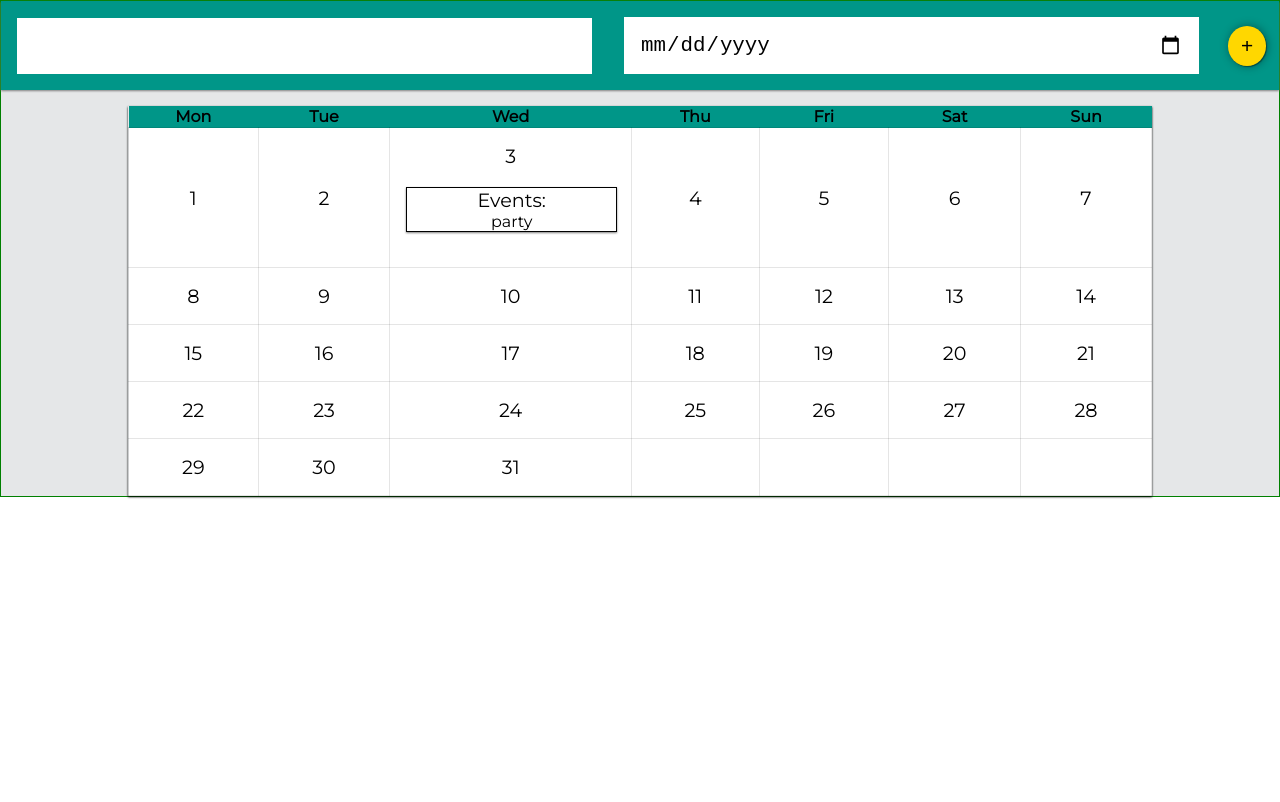
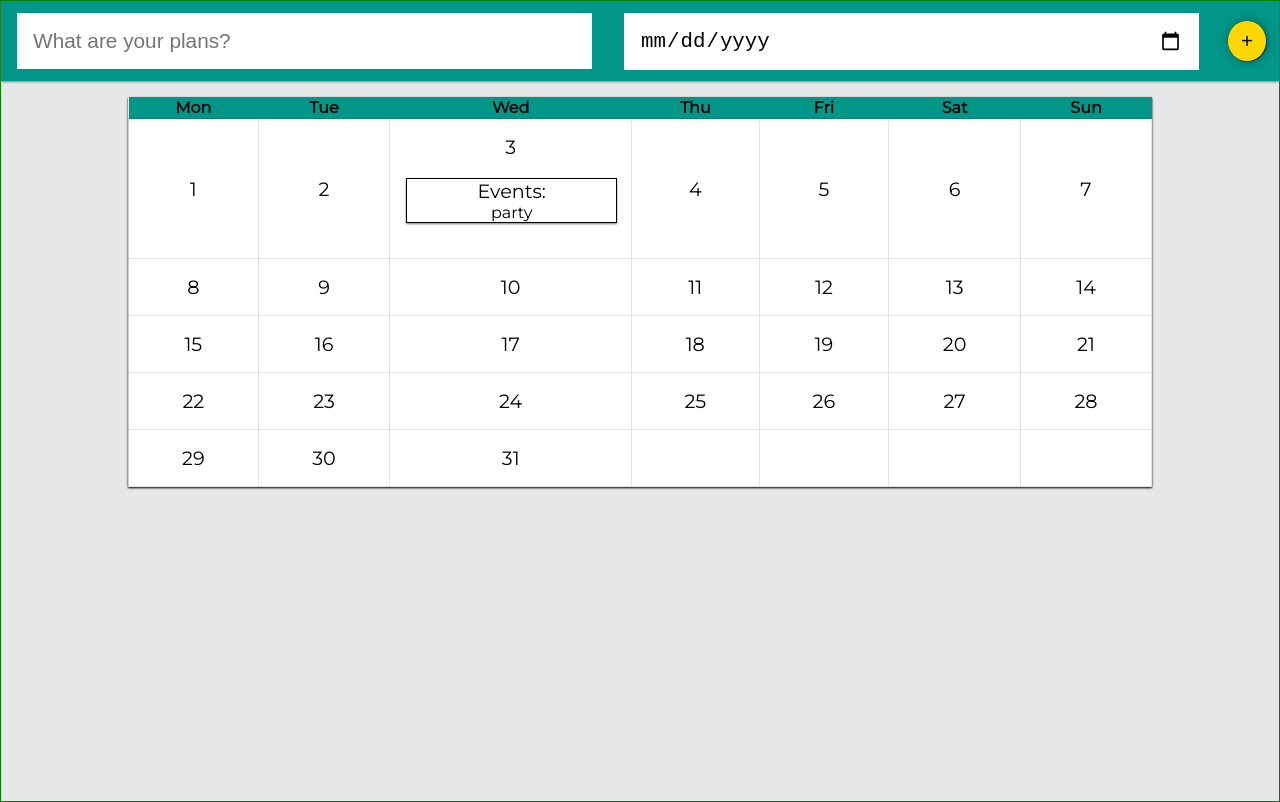
Before and after one commit to akinsho/react-event-planner, a React (Create React App) app: page / in a window 1280 px wide. Built offline with nearby package versions, Linux system fonts and the light colour scheme.

Commit message:
Fix styling to fill the page

```diff
--- a/src/components/App.js
+++ b/src/components/App.js
@@ -5,12 +5,13 @@ import EventForm from '../containers/event_form.js';
 import Calendar from '../containers/calender.js';
 
 
+  // justify-content: space-between;
 const Wrapper = styled.div`
   display: flex;
   flex-direction: column;
-  justify-content: center;
   align-items: center;
   background:hsla(200, 5%, 76%, 0.4);
+  height: 100vh;
 `;
 const App = () => (
   <Wrapper>
--- a/src/components/event_name_input.js
+++ b/src/components/event_name_input.js
@@ -8,8 +8,9 @@ const EventNameInput = (props) => {
       id="eventName"
       value={props.eventName}
       onChange={props.handleChange}
+      placeholder="What are your plans?"
     />
-  )
+  );
 };
 
 export default EventNameInput;
--- a/src/containers/event_form.js
+++ b/src/containers/event_form.js
@@ -57,7 +57,6 @@ class EventsForm extends Component {
         <EventNameInput
           eventName={this.state.eventName}
           handleChange={this.handleEventInput}
-          placeholder='What are your plans?'
         />
         <EventDateInput
           eventDate={this.state.eventDate}
```
